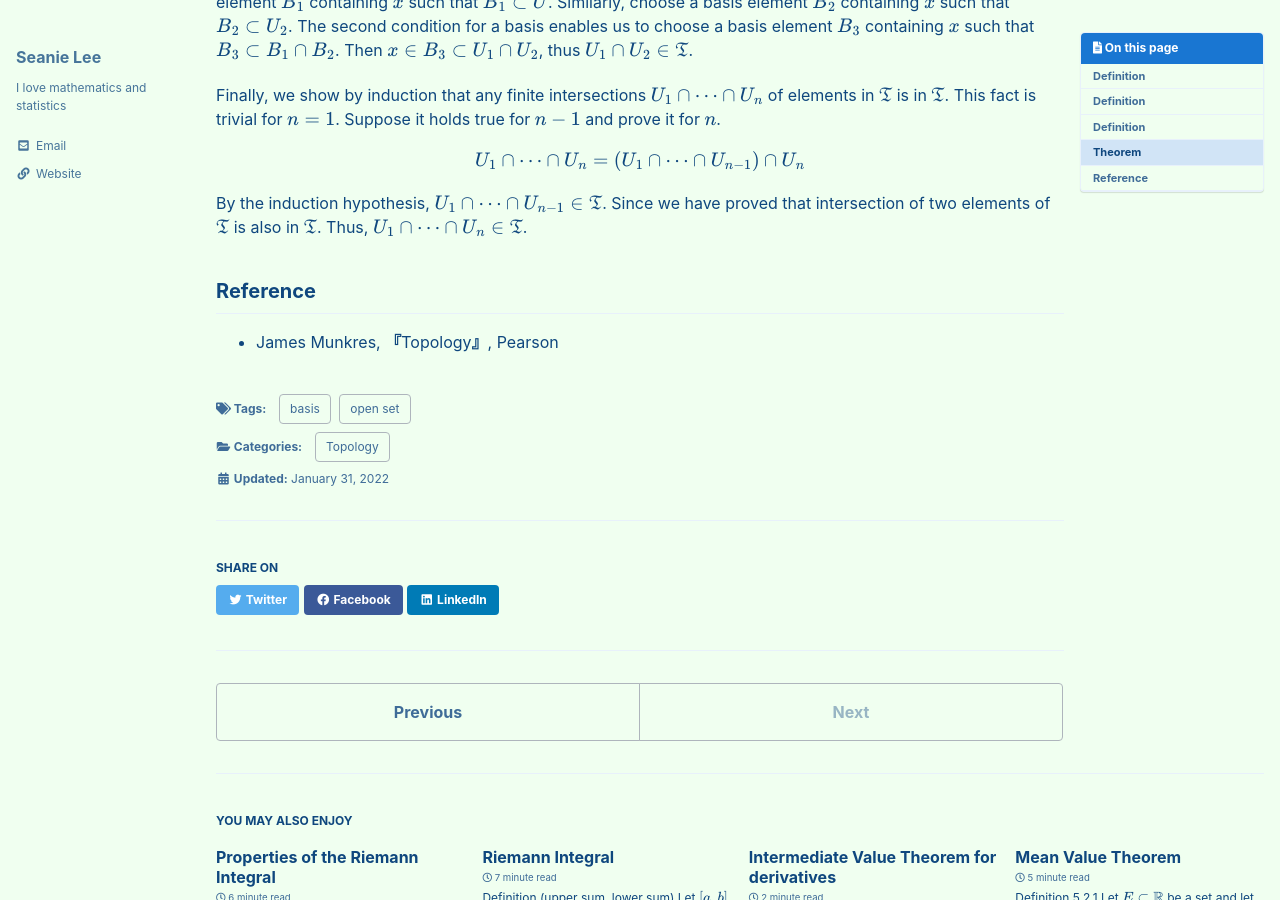
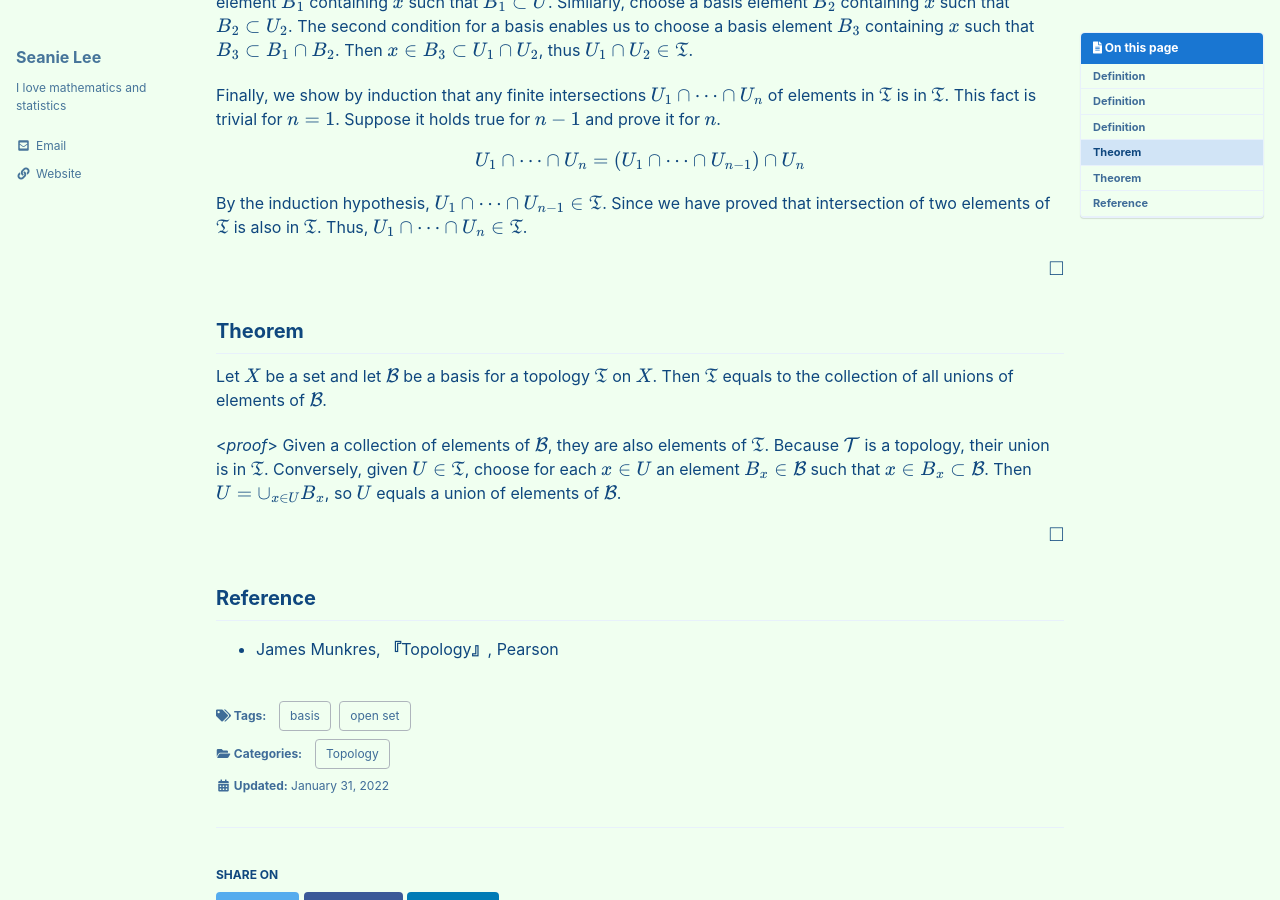
Before and after one commit to seanie12/blog, a Jekyll site: the page built from _posts/2022-01-31-open-basis.md, in a window 1280 px wide and 900 px high, scrolled down 1275 px. Built offline with Jekyll 4.4.1, drawn with Linux system fonts in a browser that asks for light colours; cached includes are drawn as plain includes; formulas are drawn with MathJax 3; some of the changed text lies outside the part shown.

Commit message:
Update 2022-01-31-open-basis.md

```diff
--- a/_posts/2022-01-31-open-basis.md
+++ b/_posts/2022-01-31-open-basis.md
@@ -81,8 +81,16 @@ U_1 \cap \cdots \cap U_n = (U_1\cap \cdots \cap U_{n-1})\cap U_n
 $$
 
 By the induction hypothesis, $U_1\cap\cdots \cap U_{n-1} \in \mathfrak{T}$. Since we have proved that intersection of two elements of $\mathfrak{T}$ is also in $\mathfrak{T}$. Thus, $U_1 \cap \cdots \cap U_n \in \mathfrak{T}$.
+
 $$\tag*{$\square$}$$
 
+## Theorem
+Let $X$ be a set and let $\mathcal{B}$ be a basis for a topology $\mathfrak{T}$ on $X$. Then $\mathfrak{T}$ equals to the collection of all unions of elements of $\mathcal{B}$.
+
+<*proof*>
+Given a collection of elements of $\mathcal{B}$, they are also elements of $\mathfrak{T}$. Because $\mathcal{T}$ is a topology, their union is in $\mathfrak{T}$. Conversely, given $U\in\mathfrak{T}$, choose for each $x\in U$ an element $B_x\in\mathcal{B}$ such that $x\in B_x\subset \mathcal{B}$. Then $U=\cup_{x\in U} B_x$, so $U$ equals a union of elements of $\mathcal{B}$.
+
+$$\tag*{$\square$}$$
 
 
 ## Reference
```
